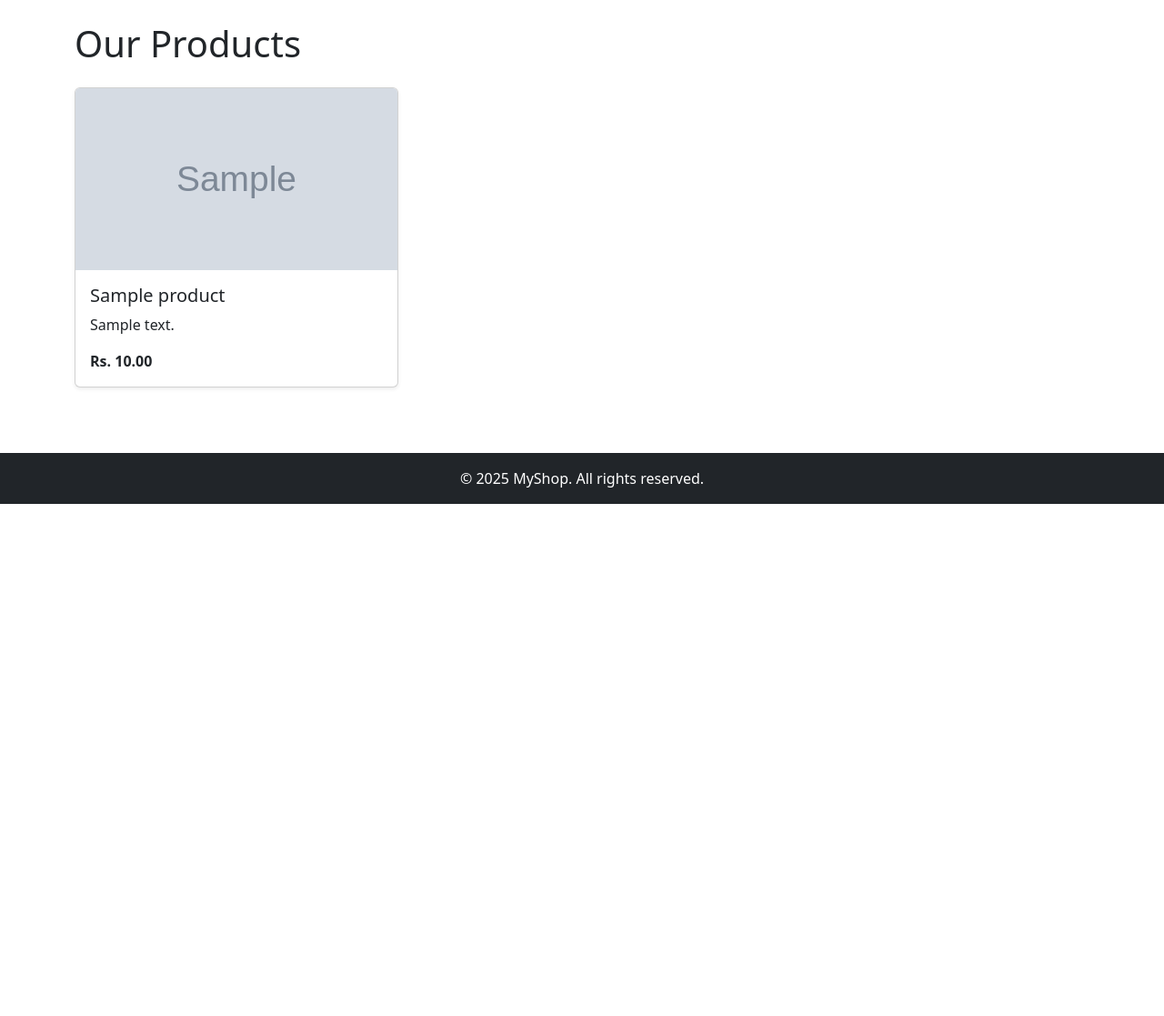
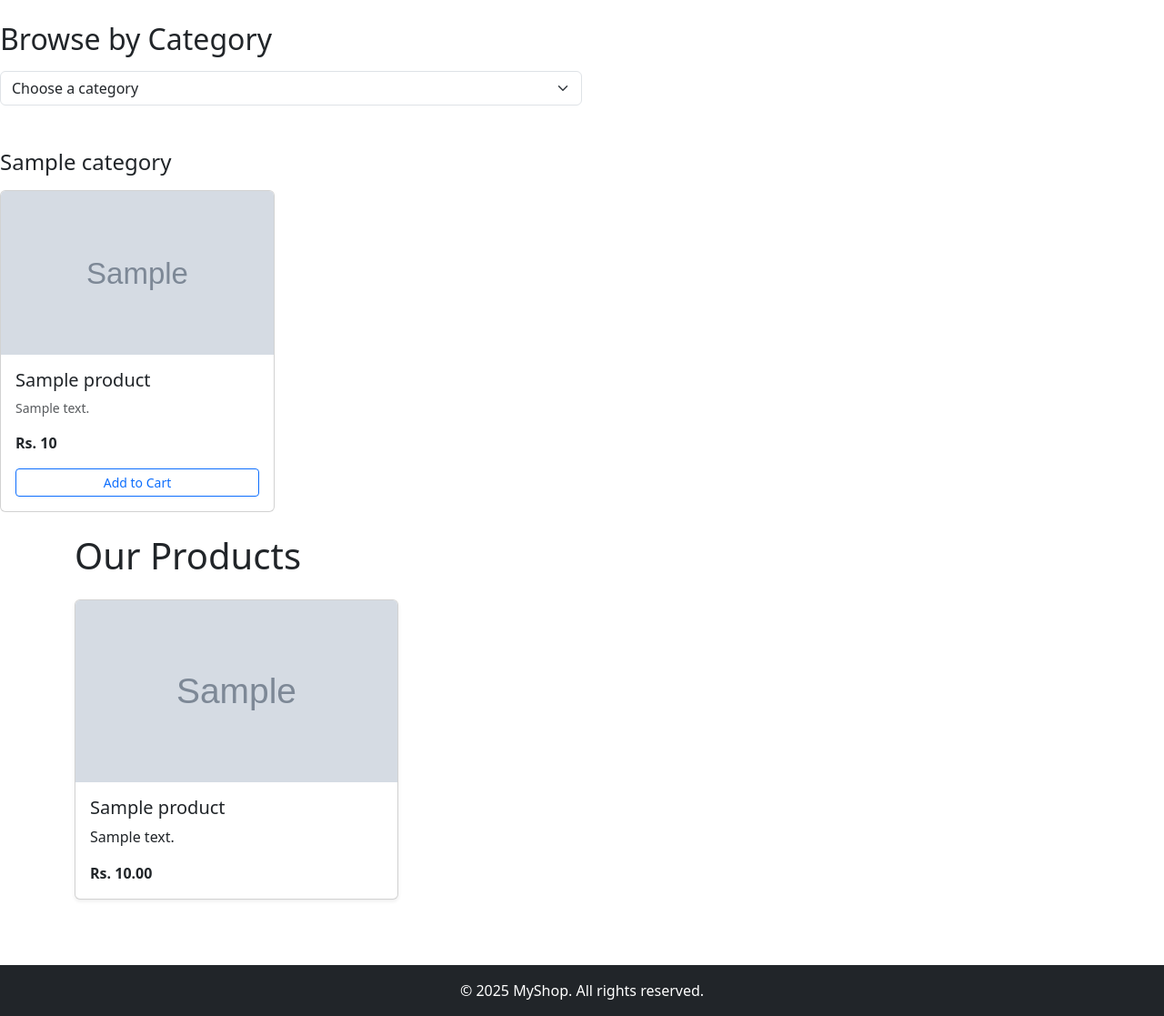
Before and after one commit to Thanurdha/ecommerce-MyShop, a Django app: template store/templates/store/home.html in a window 1280 px wide. Shown: the part 94-1211 px from the top of the page at 91% size. Before the commit the page ends 648 px from the top, so only its background shows below. Run offline with Django 5.2, Linux system fonts and the light colour scheme; data comes from the database, SQL or seed files in the repository; both versions use the stored data as it was after the commit; tables that the repository leaves empty hold one stand-in row (values such as "Sample post"); the template is opened without the code that fills it: values that come from a table or form of the project are taken from there, most other values are stand-ins (such as "Sample title", 1, 10 or a date in 2020); grey boxes marked "Sample" are stand-in pictures.

Commit message:
Added categories option and drop down

```diff
--- a/store/models.py
+++ b/store/models.py
@@ -6,6 +6,10 @@ class Category(models.Model):
 
     def __str__(self):
         return self.name
+
+    class Meta:
+        verbose_name_plural = "Categories"
+
 
 # Product model
 class Product(models.Model):
--- a/store/templates/store/home.html
+++ b/store/templates/store/home.html
@@ -13,7 +13,47 @@
     </div>
   </nav>
 
-  <div class="container">
+
+
+  <h2 class="mb-3">Browse by Category</h2>
+
+<!-- Dropdown Menu -->
+<div class="mb-4">
+  <select class="form-select w-50" onchange="location = this.value;">
+    <option selected disabled>Choose a category</option>
+    {% for category in categories %}
+      <option value="#cat{{ category.id }}">{{ category.name }}</option>
+    {% empty %}
+      <option disabled>No categories available</option>
+    {% endfor %}
+  </select>
+</div>
+
+<!-- Category Sections with Products -->
+{% for category, products in categorized_products.items %}
+  <div id="cat{{ category.id }}" class="mt-5">
+    <h4 class="mb-3">{{ category.name }}</h4>
+    <div class="row">
+      {% for product in products %}
+        <div class="col-md-3 mb-4">
+          <div class="card">
+            {% if product.image %}
+              <img src="{{ product.image.url }}" class="card-img-top" alt="{{ product.name }}" style="height: 180px; object-fit: cover;">
+            {% endif %}
+            <div class="card-body">
+              <h5 class="card-title">{{ product.name }}</h5>
+              <p class="card-text small text-muted">{{ product.description|truncatewords:10 }}</p>
+              <p class="fw-bold">Rs. {{ product.price }}</p>
+              <a href="{% url 'add_to_cart' product.id %}" class="btn btn-sm btn-outline-primary w-100">Add to Cart</a>
+            </div>
+          </div>
+        </div>
+      {% endfor %}
+    </div>
+  </div>
+{% endfor %}
+
+<div class="container">
     <h1 class="mb-4">Our Products</h1>
     <div class="row">
       {% for product in products %}
@@ -32,7 +72,6 @@
       {% endfor %}
     </div>
   </div>
-
   <footer class="bg-dark text-white text-center p-3 mt-5">
     &copy; 2025 MyShop. All rights reserved.
   </footer>
```
Also changed, not shown: store/views.py (+10 -0 lines), db.sqlite3.
